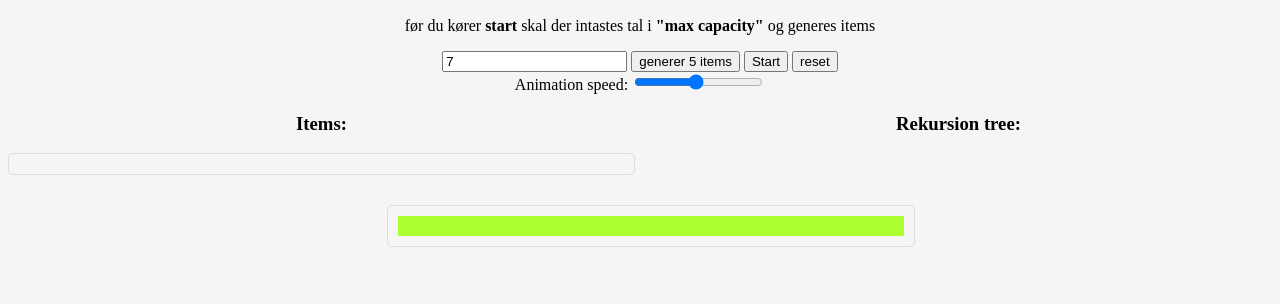
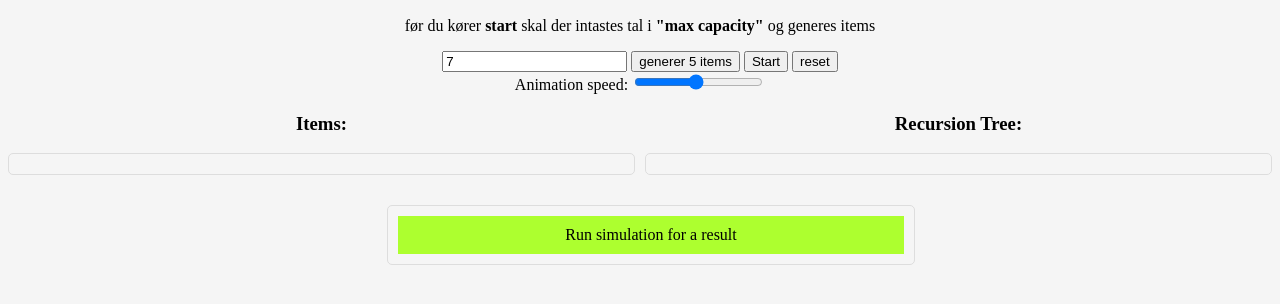
Before and after one commit to mrPrimeBeef/Knapsack-problem, a plain HTML site: page index.html in a window 1280 px wide. Both pictures are taken after a click on the button "reset". Shown: the part 110-414 px from the top of the page. Drawn offline with Linux system fonts and the light colour scheme.

Commit message:
merge complete

```diff
--- a/index.html
+++ b/index.html
@@ -38,9 +38,8 @@
           <div class="items" id="items"></div>
         </div>
         <div class="logs-container">
-          <h3>Rekursion tree:</h3>
-          <div class="newContainer">
-          </div>
+          <h3>Recursion Tree:</h3>
+          <div class="logs" id="logs"></div>
         </div>
       </div>
       <div class="result" id="result">
--- a/script.js
+++ b/script.js
@@ -27,7 +27,7 @@ function generateItems() {
 
 function reset() {
   items = [];
-  document.getElementById("logsbody").innerHTML = ``;
+  document.getElementById("logs").innerHTML = ``;
   document.getElementById("resultContent").innerHTML =
     "Run simulation for a result";
   document.querySelectorAll(".item").forEach((el) => {
```
